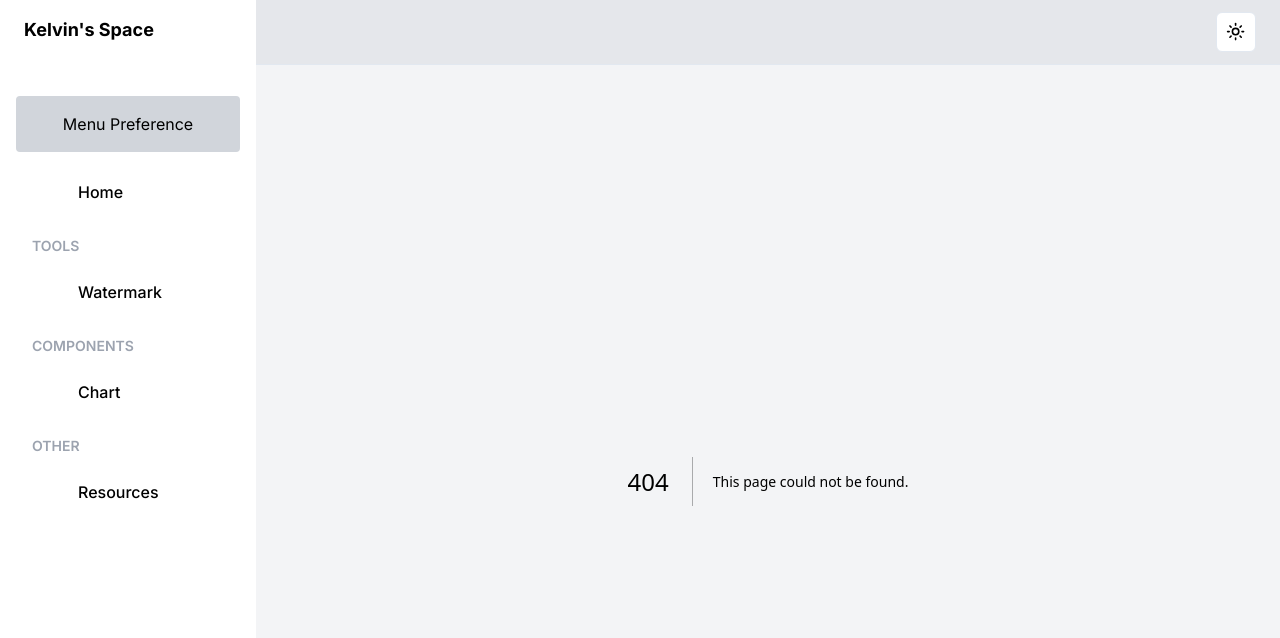
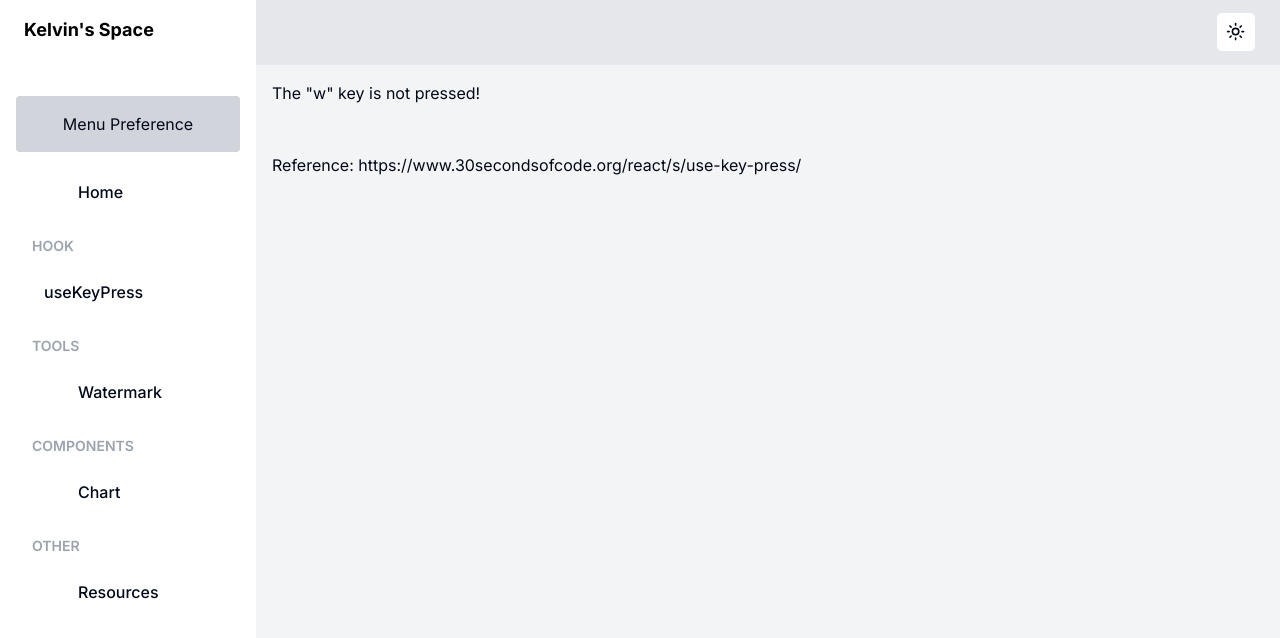
Before and after one commit to KelvinYou/kelvin-space, a Next.js app: page /hook in a window 1280 px wide. Before the commit this address had no page. Shown: the top 638 px of the page. Built offline with nearby package versions, Linux system fonts and the light colour scheme.

Commit message:
feat: init custom hook & useKeyPress

```diff
--- /dev/null
+++ b/src/app/hook/page.tsx
@@ -0,0 +1,17 @@
+"use client";
+import { customHooks } from '@/hooks';
+import React from 'react'
+
+const Page = () => {
+  const demoHook = "useKeyPress";
+
+  const showCase = customHooks[demoHook];
+
+  return (
+    <div>
+      {showCase.demo}
+    </div>
+  )
+}
+
+export default Page
--- a/src/components/layout/Sidebar.tsx
+++ b/src/components/layout/Sidebar.tsx
@@ -7,7 +7,7 @@ import { usePathname } from 'next/navigation'
 import { CiViewList } from "react-icons/ci";
 import { MdChairAlt } from "react-icons/md";
 import { AiOutlineFolderAdd, AiOutlineSetting } from "react-icons/ai";
-import { componentMenu, mainMenu, otherMenu, toolMenu } from '@/constants/menu';
+import { componentMenu, hookMenu, mainMenu, otherMenu, toolMenu } from '@/constants/menu';
 import SvgIcon from '@/assets/SvgIcon';
 import { common } from '@/constants';
 import { Dialog, DialogContent, DialogDescription, DialogHeader, DialogTitle, DialogTrigger } from '../ui/dialog';
@@ -31,6 +31,11 @@ const Sidebar = ({ sidebarOpen, setSidebarOpen }: SidebarProps) => {
       id: "main",
       // name: "Main",
       menu: mainMenu,
+    },
+    {
+      id: "hook",
+      name: "Hook",
+      menu: hookMenu,
     },
     {
       id: "tool",
--- a/src/constants/menu.ts
+++ b/src/constants/menu.ts
@@ -49,6 +49,15 @@ export const componentMenu: MainMenu[] = [
   },
 ];
 
+export const hookMenu: MainMenu[] = [
+  {
+    id: "useKeyPress",
+    title: "useKeyPress",
+    link: "/hook?id=useKeyPress",
+    // icon: ICON_TYPE.CHART_OUTLINE,
+  },
+];
+
 export const otherMenu: MainMenu[] = [
   {
     id: "resources",
--- /dev/null
+++ b/src/hooks/index.tsx
@@ -0,0 +1,17 @@
+import { ReactNode } from "react";
+import useKeyPress from "./useKeyPress";
+import UseKeyPressDemo from "./useKeyPress/Demo";
+
+interface CustomHook {
+  id: string;
+  hook: (targetKey: string) => boolean;
+  demo: ReactNode; // Adjust the type to ReactNode
+}
+
+export const customHooks = {
+  "useKeyPress": {
+    id: "useKeyPress",
+    hook: useKeyPress,
+    demo: <UseKeyPressDemo />,
+  }
+}
--- /dev/null
+++ b/src/hooks/useKeyPress/Demo.tsx
@@ -0,0 +1,21 @@
+"use client";
+import React from 'react'
+import useKeyPress from '.';
+
+const UseKeyPressDemo = () => {
+  const wPressed = useKeyPress('w');
+
+  return (
+    <div>
+      The "w" key is {!wPressed ? 'not ' : ''}pressed!
+
+      <div>
+        <br/>
+        <br/>
+        Reference: https://www.30secondsofcode.org/react/s/use-key-press/
+      </div>
+    </div>
+  )
+}
+
+export default UseKeyPressDemo
--- /dev/null
+++ b/src/hooks/useKeyPress/index.ts
@@ -0,0 +1,27 @@
+import { useEffect, useState } from "react";
+
+const useKeyPress = (targetKey: string): boolean => {
+  const [keyPressed, setKeyPressed] = useState(false);
+
+  const downHandler = ({ key }: KeyboardEvent): void => {
+    if (key === targetKey) setKeyPressed(true);
+  };
+
+  const upHandler = ({ key }: KeyboardEvent): void => {
+    if (key === targetKey) setKeyPressed(false);
+  };
+
+  useEffect(() => {
+    window.addEventListener('keydown', downHandler);
+    window.addEventListener('keyup', upHandler);
+
+    return () => {
+      window.removeEventListener('keydown', downHandler);
+      window.removeEventListener('keyup', upHandler);
+    };
+  }, [targetKey]);
+
+  return keyPressed;
+};
+
+export default useKeyPress;
```
